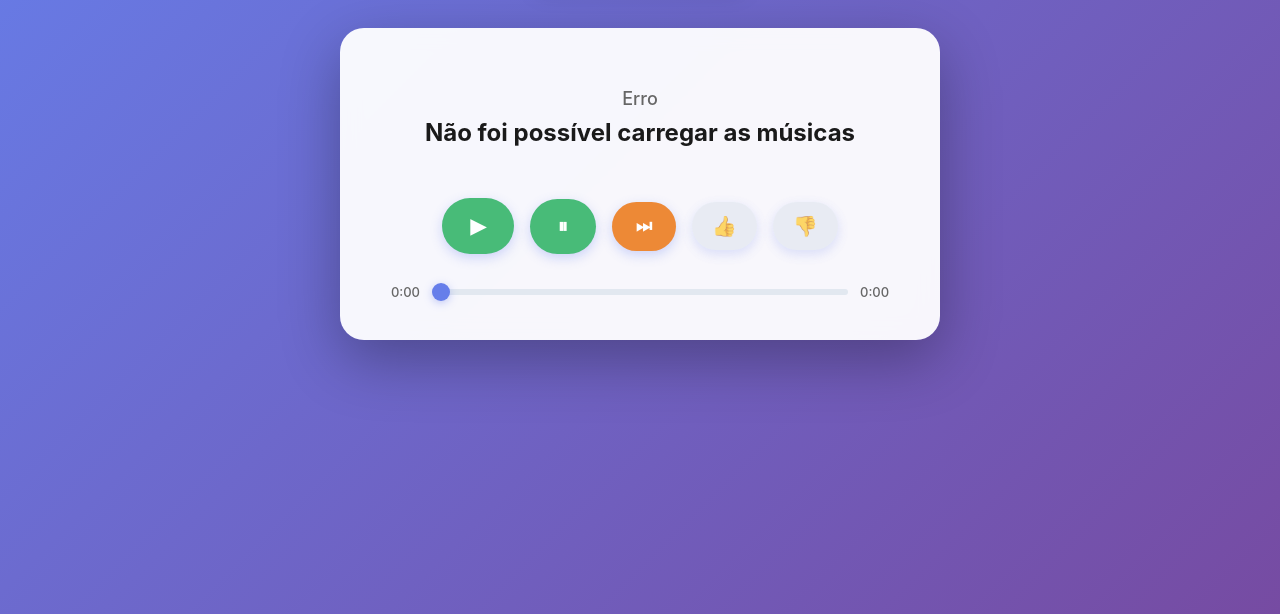
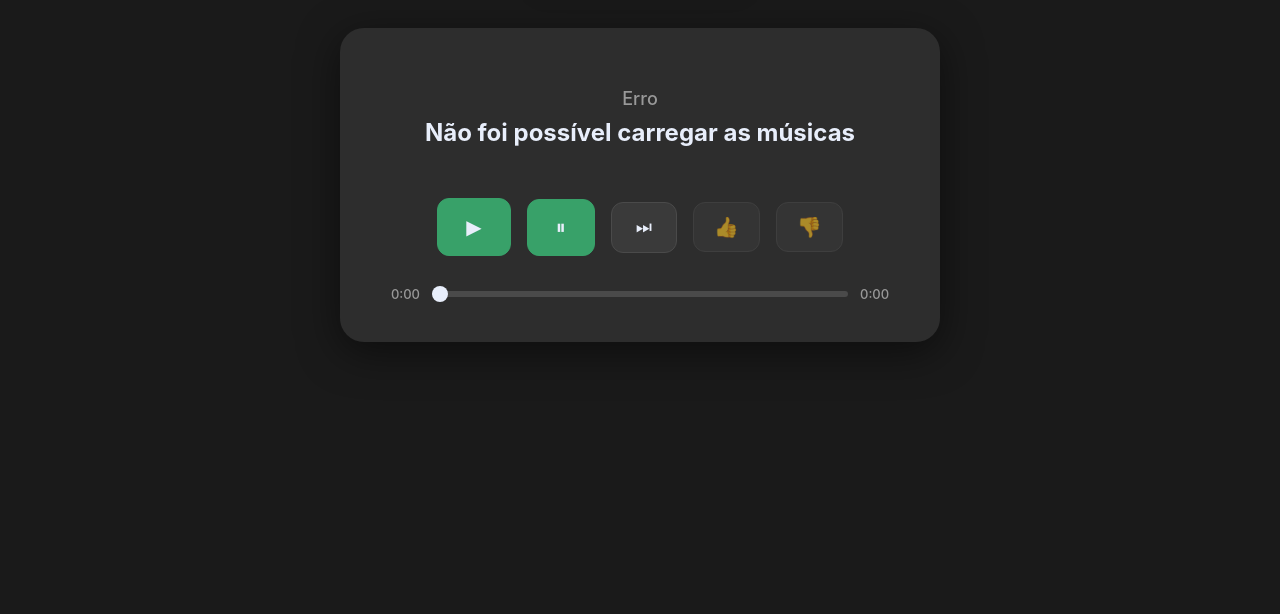
Before and after one commit to Shibecy/player-ticia, a website: page public/index.html in a window 1280 px wide. Shown: the part 186-800 px from the top of the page. Drawn offline with Linux system fonts and the light colour scheme; no server answers.

Commit message:
style: redesenhar player com tema escuro e botões discretos
- Trocar fundo degradê roxo/azul por preto sólido (#1a1a1a)
- Card do player com fundo cinza escuro (#2d2d2d)
- Botões com estilo minimalista (cinza escuro com bordas sutis)
- Botão Play/Pause mantém cor verde para destaque
- Like/Dislike discretos (cinza) até hover ou ativo
- Texto em tons de cinza claro para contraste
- Barra de progresso em tons de cinza
- Remover animações exageradas e sombras coloridas

```diff
--- a/public/styles.css
+++ b/public/styles.css
@@ -11,7 +11,7 @@
 body {
   font-family: -apple-system, BlinkMacSystemFont, 'Segoe UI', Roboto,
                'Helvetica Neue', Arial, sans-serif;
-  background: linear-gradient(135deg, #667eea 0%, #764ba2 100%);
+  background: #1a1a1a;
   min-height: 100vh;
   display: flex;
   flex-direction: column;
@@ -36,11 +36,10 @@ body {
 }
 
 .now-playing {
-  background: rgba(255, 255, 255, 0.95);
+  background: #2d2d2d;
   border-radius: 24px;
   padding: 40px;
-  box-shadow: 0 20px 60px rgba(0, 0, 0, 0.3);
-  backdrop-filter: blur(10px);
+  box-shadow: 0 10px 40px rgba(0, 0, 0, 0.5);
 }
 
 #track-meta {
@@ -54,7 +53,7 @@ body {
 
 .artist {
   font-size: 18px;
-  color: #666;
+  color: #999;
   margin-bottom: 8px;
   font-weight: 500;
 }
@@ -62,7 +61,7 @@ body {
 .title {
   font-size: 24px;
   font-weight: 700;
-  color: #1a1a1a;
+  color: #e8eefb;
   line-height: 1.3;
 }
 
@@ -76,84 +75,88 @@ body {
 }
 
 .btn {
-  background: #667eea;
-  color: white;
-  border: none;
+  background: #3a3a3a;
+  color: #e8eefb;
+  border: 1px solid #4a4a4a;
   padding: 14px 24px;
-  border-radius: 50px;
+  border-radius: 12px;
   font-size: 18px;
   cursor: pointer;
-  transition: all 0.3s ease;
-  font-weight: 600;
-  box-shadow: 0 4px 12px rgba(102, 126, 234, 0.3);
+  transition: all 0.2s ease;
+  font-weight: 500;
+  box-shadow: none;
   min-width: 60px;
 }
 
 .btn:hover {
-  background: #5568d3;
-  transform: translateY(-2px);
-  box-shadow: 0 6px 20px rgba(102, 126, 234, 0.4);
+  background: #4a4a4a;
+  border-color: #5a5a5a;
 }
 
 .btn:active {
-  transform: translateY(0);
-  box-shadow: 0 2px 8px rgba(102, 126, 234, 0.3);
+  background: #2a2a2a;
 }
 
 #btn-play,
 #btn-pause {
-  background: #48bb78;
+  background: #38a169;
+  border-color: #38a169;
   font-size: 20px;
   padding: 16px 28px;
 }
 
 #btn-play:hover,
 #btn-pause:hover {
-  background: #38a169;
+  background: #2f855a;
+  border-color: #2f855a;
 }
 
 #btn-next {
-  background: #ed8936;
+  background: #3a3a3a;
+  border-color: #4a4a4a;
 }
 
 #btn-next:hover {
-  background: #dd6b20;
+  background: #4a4a4a;
 }
 
 #btn-like,
 #btn-dislike {
-  background: #e2e8f0;
-  color: #4a5568;
+  background: #3a3a3a;
+  border-color: #4a4a4a;
+  color: #999;
   font-size: 20px;
   padding: 12px 20px;
-  opacity: 0.7;
-  transition: all 0.3s ease;
+  opacity: 0.6;
+  transition: all 0.2s ease;
 }
 
 #btn-like:hover {
   opacity: 1;
-  background: #48bb78;
+  background: #38a169;
+  border-color: #38a169;
   color: white;
 }
 
 #btn-dislike:hover {
   opacity: 1;
-  background: #f56565;
+  background: #e53e3e;
+  border-color: #e53e3e;
   color: white;
 }
 
 #btn-like.active {
   opacity: 1;
-  background: #48bb78;
+  background: #38a169;
+  border-color: #38a169;
   color: white;
-  box-shadow: 0 4px 12px rgba(72, 187, 120, 0.4);
 }
 
 #btn-dislike.active {
   opacity: 1;
-  background: #f56565;
+  background: #e53e3e;
+  border-color: #e53e3e;
   color: white;
-  box-shadow: 0 4px 12px rgba(245, 101, 101, 0.4);
 }
 
 .progress {
@@ -165,7 +168,7 @@ body {
 
 .progress span {
   font-size: 13px;
-  color: #666;
+  color: #999;
   min-width: 40px;
   font-weight: 500;
 }
@@ -183,7 +186,7 @@ body {
   height: 6px;
   -webkit-appearance: none;
   appearance: none;
-  background: #e2e8f0;
+  background: #4a4a4a;
   border-radius: 10px;
   outline: none;
   cursor: pointer;
@@ -192,34 +195,30 @@ body {
 #seek::-webkit-slider-thumb {
   -webkit-appearance: none;
   appearance: none;
-  width: 18px;
-  height: 18px;
-  background: #667eea;
+  width: 16px;
+  height: 16px;
+  background: #e8eefb;
   border-radius: 50%;
   cursor: pointer;
-  box-shadow: 0 2px 8px rgba(102, 126, 234, 0.4);
   transition: all 0.2s ease;
 }
 
 #seek::-webkit-slider-thumb:hover {
-  transform: scale(1.2);
-  box-shadow: 0 3px 12px rgba(102, 126, 234, 0.6);
+  background: #fff;
 }
 
 #seek::-moz-range-thumb {
-  width: 18px;
-  height: 18px;
-  background: #667eea;
+  width: 16px;
+  height: 16px;
+  background: #e8eefb;
   border-radius: 50%;
   cursor: pointer;
   border: none;
-  box-shadow: 0 2px 8px rgba(102, 126, 234, 0.4);
   transition: all 0.2s ease;
 }
 
 #seek::-moz-range-thumb:hover {
-  transform: scale(1.2);
-  box-shadow: 0 3px 12px rgba(102, 126, 234, 0.6);
+  background: #fff;
 }
 
 /* Responsivo */
```
